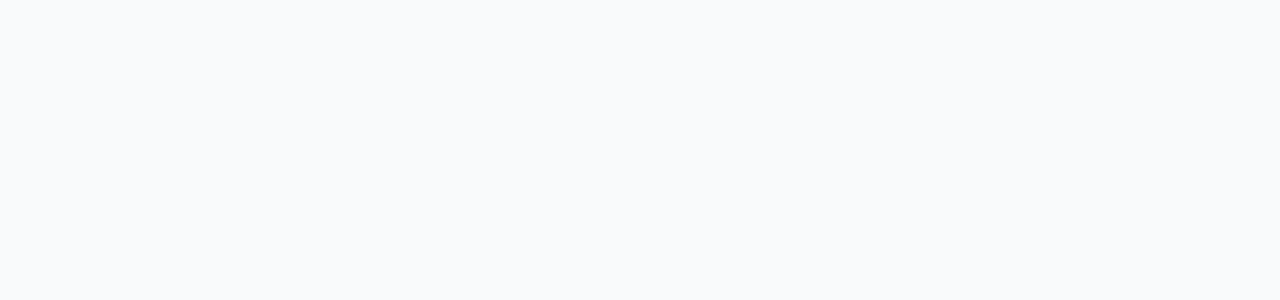
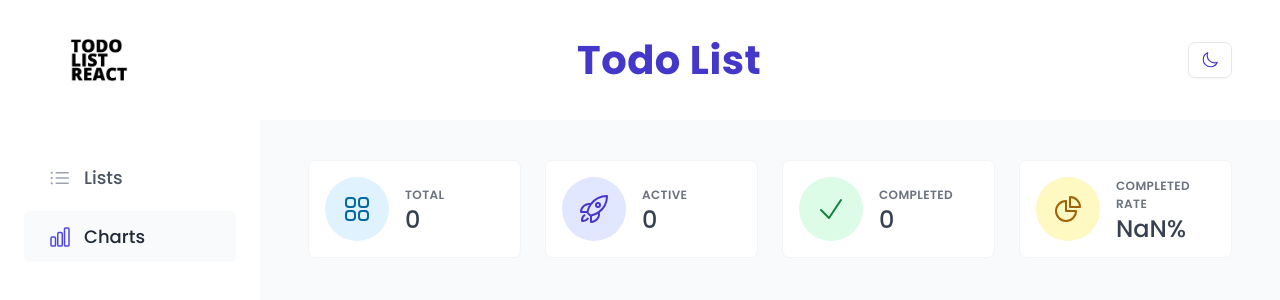
Before and after one commit to stevenHuang0604/todo-list-react, a React (Vite) app: page /charts in a window 1280 px wide. Before the commit this address had no page. Shown: the top 300 px of the page. Built offline with nearby package versions, Linux system fonts and the light colour scheme.

Commit message:
feat: add statistics of tasks in charts route

```diff
--- a/package.json
+++ b/package.json
@@ -13,7 +13,8 @@
     "react": "^18.3.1",
     "react-dom": "^18.3.1",
     "react-icons": "^5.3.0",
-    "react-router-dom": "^6.26.2"
+    "react-router-dom": "^6.26.2",
+    "recharts": "^2.12.7"
   },
   "devDependencies": {
     "@eslint/js": "^9.9.0",
--- a/src/App.jsx
+++ b/src/App.jsx
@@ -5,6 +5,7 @@ import { TasksProvider } from './context/TasksContext.jsx';
 import { FilterProvider } from './context/FilterContext.jsx';
 import AppLayout from './ui/AppLayout';
 import Lists from './pages/Lists';
+import Charts from './pages/Charts.jsx';
 
 function App() {
   return (
@@ -16,6 +17,7 @@ function App() {
               <Route element={<AppLayout />}>
                 <Route index element={<Navigate replace to='/lists' />} />
                 <Route path='/lists' element={<Lists />} />
+                <Route path='/charts' element={<Charts />} />
               </Route>
             </Routes>
           </BrowserRouter>
--- /dev/null
+++ b/src/pages/Charts.jsx
@@ -0,0 +1,7 @@
+import ChartLayout from '../ui/ChartLayout';
+
+function Charts() {
+  return <ChartLayout />;
+}
+
+export default Charts;
--- /dev/null
+++ b/src/styles/ChartLayout.module.css
@@ -0,0 +1,6 @@
+.charts {
+  display: grid;
+  grid-template-columns: 1fr 1fr 1fr 1fr;
+  grid-template-rows: auto 34rem auto;
+  gap: 2.4rem;
+}
--- /dev/null
+++ b/src/styles/Stat.module.css
@@ -0,0 +1,74 @@
+.stat {
+  /* Box */
+  background-color: var(--color-grey-0);
+  border: 1px solid var(--color-grey-100);
+  border-radius: var(--border-radius-md);
+
+  padding: 1.6rem;
+  display: grid;
+  grid-template-columns: 6.4rem 1fr;
+  grid-template-rows: auto auto;
+  column-gap: 1.6rem;
+  row-gap: 0.4rem;
+}
+
+.icon {
+  grid-row: 1 / -1;
+  aspect-ratio: 1;
+  border-radius: 50%;
+  display: flex;
+  align-items: center;
+  justify-content: center;
+
+  & svg {
+    width: 3.2rem;
+    height: 3.2rem;
+  }
+}
+
+:global(.blue) {
+  background-color: var(--color-blue-100);
+
+  & svg {
+    color: var(--color-blue-700);
+  }
+}
+
+:global(.indigo) {
+  background-color: var(--color-indigo-100);
+
+  & svg {
+    color: var(--color-indigo-700);
+  }
+}
+
+:global(.green) {
+  background-color: var(--color-green-100);
+
+  & svg {
+    color: var(--color-green-700);
+  }
+}
+
+:global(.yellow) {
+  background-color: var(--color-yellow-100);
+
+  & svg {
+    color: var(--color-yellow-700);
+  }
+}
+
+.title {
+  align-self: end;
+  font-size: 1.2rem;
+  text-transform: uppercase;
+  letter-spacing: 0.4px;
+  font-weight: 600;
+  color: var(--color-grey-500);
+}
+
+.value {
+  font-size: 2.4rem;
+  line-height: 1;
+  font-weight: 500;
+}
--- /dev/null
+++ b/src/ui/ChartLayout.jsx
@@ -0,0 +1,12 @@
+import styles from '../styles/ChartLayout.module.css';
+import Stats from './Stats';
+
+function ChartLayout() {
+  return (
+    <div className={styles.charts}>
+      <Stats />
+    </div>
+  );
+}
+
+export default ChartLayout;
--- a/src/ui/Sidebar.jsx
+++ b/src/ui/Sidebar.jsx
@@ -14,7 +14,7 @@ function Sidebar() {
             </NavLink>
           </li>
           <li>
-            <NavLink className={styles.navLink} to='/'>
+            <NavLink className={styles.navLink} to='/charts'>
               <HiOutlineChartBar />
               <span>Charts</span>
             </NavLink>
--- /dev/null
+++ b/src/ui/Stat.jsx
@@ -0,0 +1,13 @@
+import styles from '../styles/Stat.module.css';
+
+function Stat({ title, color, icon, value }) {
+  return (
+    <div className={styles.stat}>
+      <div className={`${styles.icon} ${color}`}>{icon}</div>
+      <h5 className={styles.title}>{title}</h5>
+      <p className={styles.value}>{value}</p>
+    </div>
+  );
+}
+
+export default Stat;
--- /dev/null
+++ b/src/ui/Stats.jsx
@@ -0,0 +1,29 @@
+import { HiOutlineChartPie, HiOutlineCheck, HiOutlineRocketLaunch, HiOutlineSquares2X2 } from 'react-icons/hi2';
+
+import { useTasks } from '../context/TasksContext';
+import Stat from './Stat';
+
+function Stats() {
+  const { tasks } = useTasks();
+
+  const totalTasksNum = tasks.length;
+  const activeTasksNum = tasks.filter((t) => t.isCompleted).length;
+  const completedTasksNum = tasks.filter((t) => !t.isCompleted).length;
+  const completedRate = completedTasksNum / totalTasksNum;
+
+  return (
+    <>
+      <Stat title='Total' color='blue' icon={<HiOutlineSquares2X2 />} value={totalTasksNum} />
+      <Stat title='Active' color='indigo' icon={<HiOutlineRocketLaunch />} value={activeTasksNum} />
+      <Stat title='Completed' color='green' icon={<HiOutlineCheck />} value={completedTasksNum} />
+      <Stat
+        title='Completed Rate'
+        color='yellow'
+        icon={<HiOutlineChartPie />}
+        value={(completedRate * 100).toFixed(2) + '%'}
+      />
+    </>
+  );
+}
+
+export default Stats;
```
Also changed, not shown: 1 other file (tests, documents, lock files or other folders).
